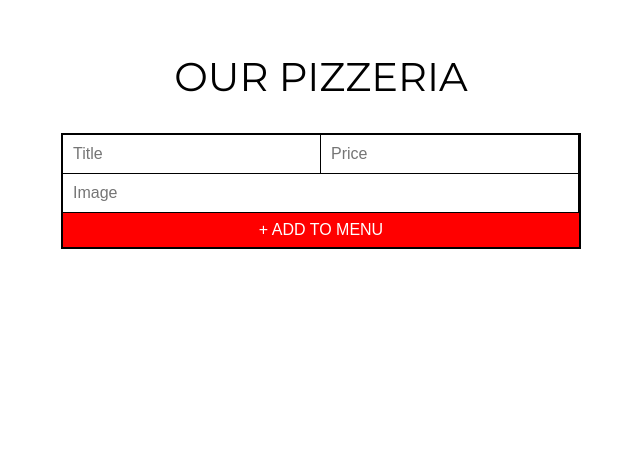
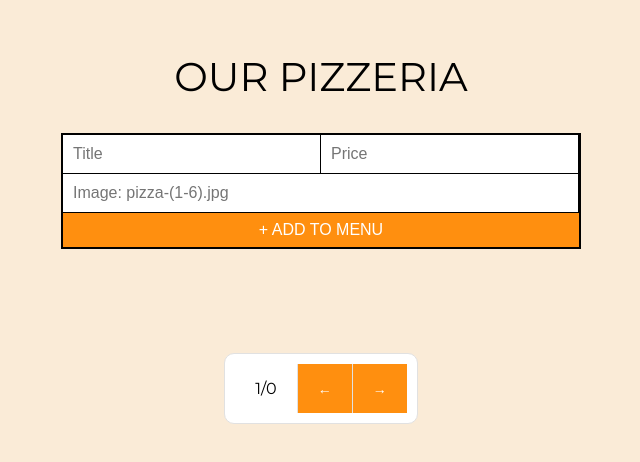
Before and after one commit to spormuv/react-typing, a React (Vite) app: page / in a window 1280 px wide. Shown: the top 462 px of the page, without its empty margins (319-959 px from the left). Built offline with nearby package versions, Linux system fonts and the light colour scheme.

Commit message:
feat: add pagination

```diff
--- a/src/App.tsx
+++ b/src/App.tsx
@@ -1,8 +1,7 @@
 import { FC, useEffect, useState } from 'react';
-import './App.css';
 import AddPizzaForm from './components/AddPizzaForm';
 import DisplayPizzas from './components/DisplayPizzas';
-import { Pizza } from './models/Pizza';
+import { Pizza } from './types/Pizza';
 
 const localStoragePizzas = localStorage.getItem('pizzas');
 const initPizzaList = localStoragePizzas ? JSON.parse(localStoragePizzas) : [];
--- a/src/components/AddPizzaForm.tsx
+++ b/src/components/AddPizzaForm.tsx
@@ -1,6 +1,6 @@
 import { nanoid } from '@reduxjs/toolkit';
 import { ChangeEvent, FC, FormEvent, useState } from 'react';
-import { Pizza } from '../models/Pizza';
+import { Pizza } from '../types/Pizza';
 import './styles.css';
 
 interface AddPizzaFormProps {
@@ -56,7 +56,7 @@ const AddPizzaForm: FC<AddPizzaFormProps> = ({ addPizza }) => {
         type="text"
         name="img"
         value={newPizza.img}
-        placeholder="Image"
+        placeholder="Image: pizza-(1-6).jpg"
         onChange={handleChange}
       />
       <button type="submit">+ Add to menu</button>
--- a/src/components/DisplayPizzas.tsx
+++ b/src/components/DisplayPizzas.tsx
@@ -1,5 +1,6 @@
 import { FC } from 'react';
-import { Pizza } from '../models/Pizza';
+import { usePagination } from '../hooks/usePagination';
+import { Pizza } from '../types/Pizza';
 import SinglePizza from './SinglePizza';
 
 interface DisplayPizzasProps {
@@ -13,9 +14,23 @@ const DisplayPizzas: FC<DisplayPizzasProps> = ({
   updatePizza,
   deletePizza,
 }) => {
+  // Pagination
+  const {
+    firstContentIndex,
+    lastContentIndex,
+    nextPage,
+    prevPage,
+    page,
+    setPage,
+    totalPages,
+  } = usePagination({
+    contentPerPage: 2,
+    count: pizzasList.length,
+  });
+
   return (
     <div className="container">
-      {pizzasList.map(pizza => (
+      {pizzasList.slice(firstContentIndex, lastContentIndex).map(pizza => (
         <SinglePizza
           key={pizza.id}
           pizza={pizza}
@@ -23,6 +38,30 @@ const DisplayPizzas: FC<DisplayPizzasProps> = ({
           deletePizza={deletePizza}
         />
       ))}
+
+      {/* Pagination button block */}
+      <div className="pagination">
+        <p className="text">
+          {page}/{totalPages}
+        </p>
+        <button onClick={prevPage} className="page">
+          &larr;
+        </button>
+
+        {[...Array(totalPages).keys()].map(el => (
+          <button
+            onClick={() => setPage(el + 1)}
+            key={el}
+            className={`page ${page === el + 1 ? 'active' : ''}`}
+          >
+            {el + 1}
+          </button>
+        ))}
+
+        <button onClick={nextPage} className="page">
+          &rarr;
+        </button>
+      </div>
     </div>
   );
 };
--- a/src/components/EditPizzaForm.tsx
+++ b/src/components/EditPizzaForm.tsx
@@ -1,6 +1,5 @@
-import { nanoid } from '@reduxjs/toolkit';
 import { ChangeEvent, FC, FormEvent, useState } from 'react';
-import { Pizza } from '../models/Pizza';
+import { Pizza } from '../types/Pizza';
 import './styles.css';
 
 interface EditPizzaFormProps {
--- a/src/components/SinglePizza.tsx
+++ b/src/components/SinglePizza.tsx
@@ -1,6 +1,6 @@
 import { FC, useState } from 'react';
 import { AiFillDelete, AiFillEdit } from 'react-icons/ai';
-import { Pizza } from '../models/Pizza';
+import { Pizza } from '../types/Pizza';
 import EditPizzaForm from './EditPizzaForm';
 
 interface SinglePizzaProps {
--- a/src/components/styles.css
+++ b/src/components/styles.css
@@ -1,7 +1,18 @@
-* {
-  box-sizing: border-box;
+:root {
+  --orange: rgb(255, 143, 15);
+  --dark-orange: rgb(199, 109, 6);
+  --red: rgb(255 72 15);
 }
 
+.container {
+  max-width: 400px;
+}
+
+.active {
+  text-decoration: underline;
+  font-style: italic;
+  background-color: var(--dark-orange);
+}
 /* Form */
 form {
   margin-bottom: 52px;
@@ -44,7 +55,7 @@ input[type='submit'] {
   text-transform: uppercase;
   padding: 8px 15px;
   border: none;
-  background: #f00;
+  background: var(--orange);
   color: #fff;
   font-size: 14px;
   cursor: pointer;
@@ -69,7 +80,7 @@ input[type='submit'] {
 }
 
 .pizza span {
-  background: #ff0000;
+  background: var(--red);
   color: white;
   font-weight: 600;
   padding: 5px;
@@ -103,7 +114,7 @@ input[type='submit'] {
   margin: 0 40px;
   text-align: center;
   margin-top: -1rem;
-  background: red;
+  background: var(--orange);
   display: inline;
   line-height: 1.3;
   font-size: 27px;
@@ -124,7 +135,7 @@ input[type='submit'] {
 }
 
 /* Pagination */
-.pagination {
+/* .pagination {
   text-align: center;
   display: inline-grid;
   grid-template-columns: repeat(4, auto);
@@ -134,6 +145,19 @@ input[type='submit'] {
   margin: 52px 0 20px;
   border: 1px solid #e1e1e1;
   border-radius: 10px;
+} */
+.pagination {
+  padding: 10px;
+  text-align: center;
+  display: flex;
+  flex-wrap: wrap;
+  align-items: stretch;
+  justify-content: center;
+  align-content: center;
+  margin: 52px 0 20px;
+  border: 1px solid #e1e1e1;
+  border-radius: 10px;
+  background-color: #fff;
 }
 
 .pagination > * {
@@ -141,9 +165,9 @@ input[type='submit'] {
   padding: 15px 20px;
   border-right: 1px solid #e1e1e1;
 }
-.pagination :first-child {
+/* .pagination :first-child {
   cursor: pointer;
-}
+} */
 .pagination :last-child {
   cursor: pointer;
   border-right: 0;
--- /dev/null
+++ b/src/hooks/usePagination.ts
@@ -0,0 +1,62 @@
+import { useState } from 'react';
+
+// Types
+interface UsePaginationProps {
+  contentPerPage: number;
+  count: number;
+}
+interface UsePaginationReturn {
+  page: number;
+  totalPages: number;
+  firstContentIndex: number;
+  lastContentIndex: number;
+  nextPage: () => void;
+  prevPage: () => void;
+  setPage: (page: number) => void;
+}
+
+type UsePagination = (props: UsePaginationProps) => UsePaginationReturn;
+
+// Hook usePagination
+export const usePagination: UsePagination = ({ contentPerPage, count }) => {
+  const [page, setPage] = useState(1);
+  const pageCount = Math.ceil(count / contentPerPage);
+  const lastContentIndex = page * contentPerPage;
+  const firstContentIndex = lastContentIndex - contentPerPage;
+
+  const changePageHandler = (direction: boolean) => {
+    setPage(state => {
+      if (direction) {
+        if (state === pageCount) {
+          return state;
+        }
+        return state + 1;
+      } else {
+        if (state === 1) {
+          return state;
+        }
+        return state - 1;
+      }
+    });
+  };
+
+  const setPageSAFE = (num: number) => {
+    if (num > pageCount) {
+      setPage(pageCount);
+    } else if (num < 1) {
+      setPage(1);
+    } else {
+      setPage(num);
+    }
+  };
+
+  return {
+    totalPages: pageCount,
+    nextPage: () => changePageHandler(true),
+    prevPage: () => changePageHandler(false),
+    setPage: setPageSAFE,
+    firstContentIndex,
+    lastContentIndex,
+    page,
+  };
+};
--- a/src/index.css
+++ b/src/index.css
@@ -1,5 +1,37 @@
-body {
+@import url('https://fonts.googleapis.com/css2?family=Montserrat:wght@400&display=swap');
+
+* {
   margin: 0;
+  padding: 0;
+  box-sizing: border-box;
+}
+
+.App {
+  width: 100vw;
+  min-height: 100vh;
   font-family: 'Montserrat', sans-serif;
-  font-size: 18px;
+  background-color: antiquewhite;
 }
+
+.wrap {
+  max-width: 600px;
+  margin: 0 auto;
+  display: flex;
+  flex-direction: column;
+  align-items: center;
+}
+
+.heading {
+  text-transform: uppercase;
+  font-size: 40px;
+  margin: 52px 0 32px;
+  z-index: 1;
+  text-align: center;
+}
+
+@media (max-width: 800px) {
+  .heading {
+    margin: 15px 0;
+    font-size: 35px;
+  }
+}
--- /dev/null
+++ b/src/types/Pizza.ts
@@ -0,0 +1,6 @@
+export type Pizza = {
+  id: string;
+  title: string;
+  price: number;
+  img: string;
+};
```
